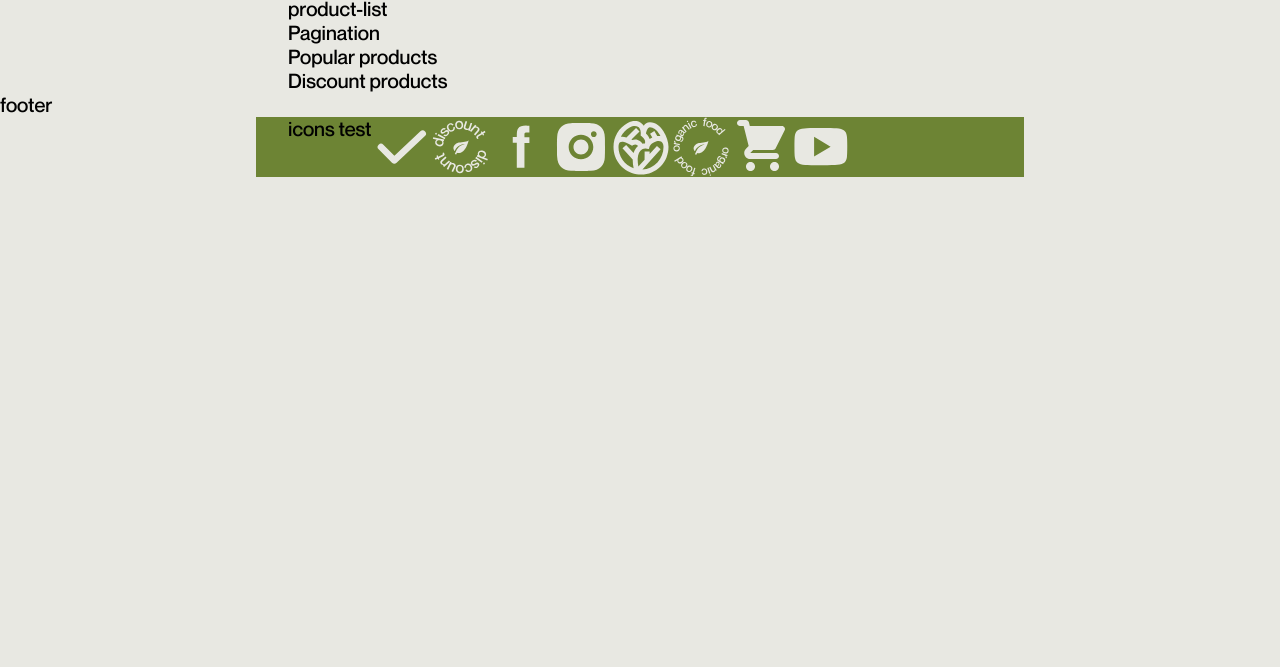
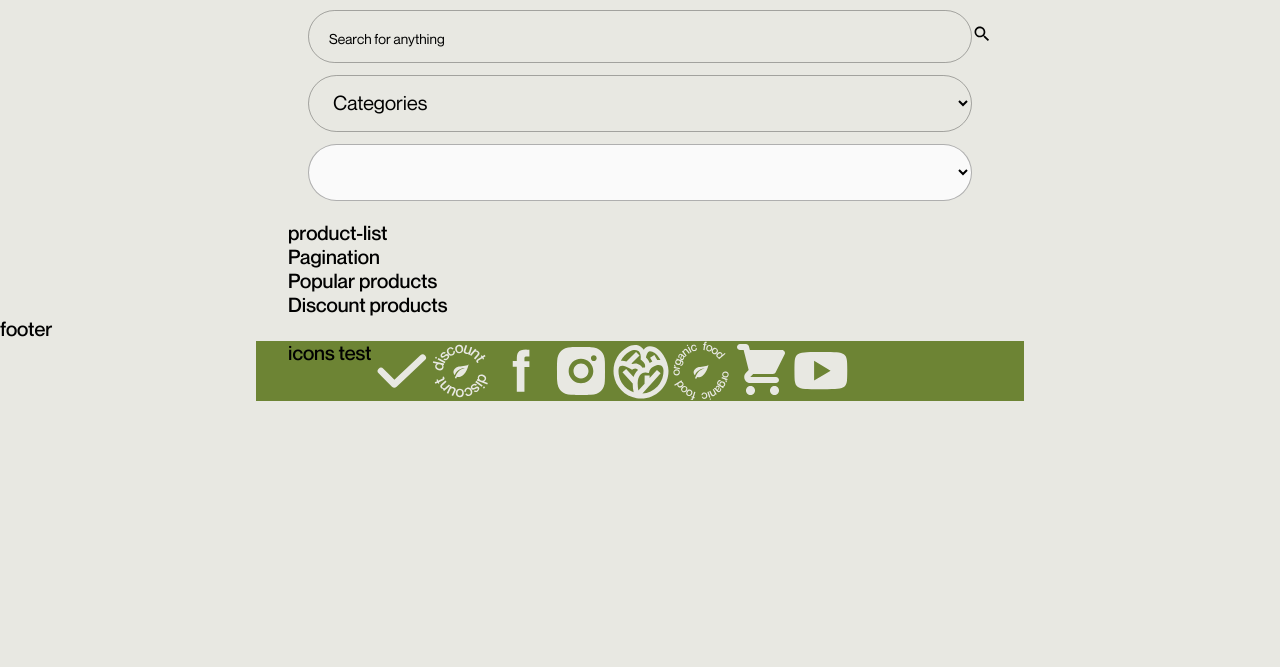
Before and after one commit to Sign-maker/project-LET_US_CODE, a website built with Vite: page src/index.html in a window 1280 px wide. Shown: the part 133-800 px from the top of the page. Built offline with nearby package versions, Linux system fonts and the light colour scheme; no server answers.

Commit message:
filter markup

```diff
--- a/src/css/filters.css
+++ b/src/css/filters.css
@@ -0,0 +1,58 @@
+.filter-container {
+  display: flex;
+  flex-direction: column;
+  align-items: center;
+  gap: 12px;
+  width: 100%;
+  padding: 20px;
+}
+.filter-text {
+  color: rgba(1, 1, 1, 0.3);
+  font-family: Neue Montreal;
+  font-size: 14px;
+  font-style: normal;
+  font-weight: 400;
+  line-height: 1.2;
+}
+.search-form {
+  position: relative;
+  width: 100%;
+}
+.search-input {
+  width: 100%;
+  padding: 14px 20px;
+  border-radius: 30px;
+  border: 1px solid rgba(1, 1, 1, 0.3);
+  background-color: transparent;
+}
+.search-input::placeholder {
+  color: #010101;
+  font-family: Neue Montreal;
+  font-size: 14px;
+  font-weight: 400;
+  line-height: 1.2;
+}
+.search-btn {
+  position: absolute;
+  top: 14px;
+  right: 0;
+  border: none;
+  background-color: transparent;
+  padding: 0;
+  transform: translateX(100%);
+}
+
+.categories-select {
+  width: 100%;
+  padding: 14px 20px;
+  border-radius: 30px;
+  border: 1px solid rgba(1, 1, 1, 0.3);
+  background-color: transparent;
+}
+.sort-select {
+  background-color: #fafafa;
+  width: 100%;
+  padding: 14px 20px;
+  border-radius: 30px;
+  border: 1px solid rgba(1, 1, 1, 0.3);
+}
--- a/src/partials/filter.html
+++ b/src/partials/filter.html
@@ -1 +1,24 @@
-<div class="filters">Filters:</div>
+<div class="filters">
+    <p class="filter-text">Filters:</p>
+        <div class="filter-container">
+            <form class="search-form">
+                <input class="search-input" type="text" name="search" placeholder="Search for anything">
+                <button class="search-btn">
+                    <!-- <svg>
+                        <use href=""></use>
+                    </svg> -->
+                    <svg xmlns="http://www.w3.org/2000/svg" width="20" height="20" viewBox="0 0 20 20" fill="none">
+                        <path d="M12.9167 11.6667H12.2583L12.025 11.4417C12.8699 10.4617 13.3343 9.21058 13.3333 7.91667C13.3333 6.84535 13.0157 5.7981 12.4205 4.90733C11.8253 4.01656 10.9793 3.3223 9.98954 2.91232C8.99977 2.50235 7.91066 2.39508 6.85993 2.60408C5.8092 2.81309 4.84404 3.32897 4.08651 4.08651C3.32897 4.84404 2.81309 5.8092 2.60408 6.85993C2.39508 7.91066 2.50235 8.99977 2.91232 9.98954C3.3223 10.9793 4.01656 11.8253 4.90733 12.4205C5.7981 13.0157 6.84535 13.3333 7.91667 13.3333C9.25834 13.3333 10.4917 12.8417 11.4417 12.025L11.6667 12.2583V12.9167L15.8333 17.075L17.075 15.8333L12.9167 11.6667ZM7.91667 11.6667C5.84167 11.6667 4.16667 9.99167 4.16667 7.91667C4.16667 5.84167 5.84167 4.16667 7.91667 4.16667C9.99167 4.16667 11.6667 5.84167 11.6667 7.91667C11.6667 9.99167 9.99167 11.6667 7.91667 11.6667Z" fill="#010101"/>
+                        </svg>
+                </button>
+            </input>
+        </form>
+
+        <select class="categories-select" name="categories" >
+            <option value="" disabled selected hidden>Categories</option>
+        </select>
+        <select class="sort-select" name="sort">
+
+        </select>
+        </div>
+</div>
```
